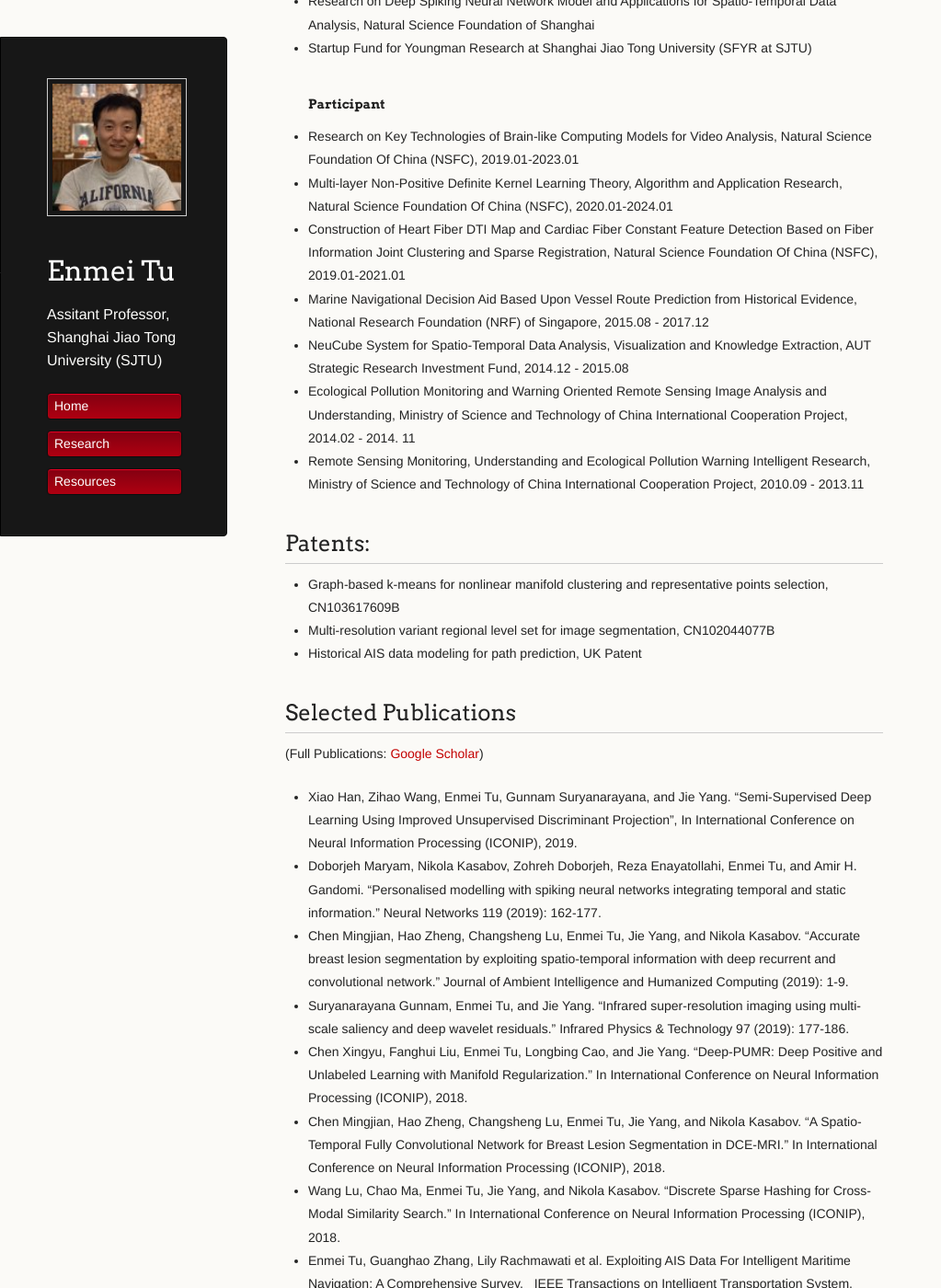
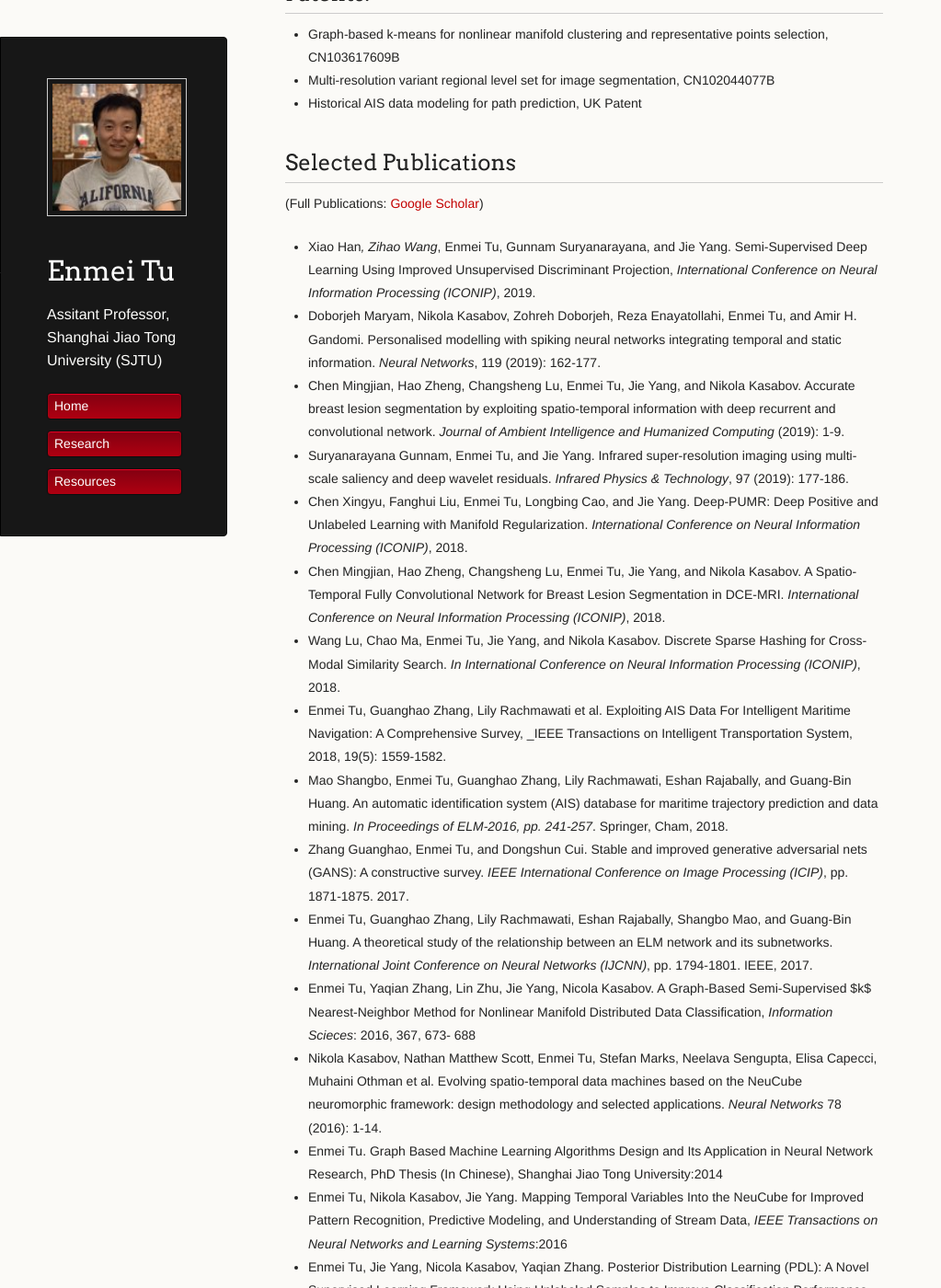
Before and after one commit to hellotem/enmeitu.github.io, a Jekyll site: the page built from research/index.md, in a window 1280 px wide and 1400 px high, scrolled down 1079 px. Shown: the whole window at 92% size, without its empty margins (0-1023 px from the left). Built offline with Jekyll 4.4.1, drawn with Linux system fonts in a browser that asks for light colours; our own code applies the rules of GitHub Pages for plain Markdown files; some of the changed lines change nothing that is shown; some of the changed text lies outside the part shown.

Commit message:
Update index.md

```diff
--- a/research/index.md
+++ b/research/index.md
@@ -1,12 +1,8 @@
 ## Research Interests
 * Semi-Supervised Learning: training classifiers (shallow or deep models) with a small amount of labeled samples.
-<img src="ssl5.png"
-     alt="Markdown Monster icon"
-     style="float: left; margin-right: 10px;" />
+<img src="ssl5.png" alt="Markdown Monster icon" style="float: left; margin-right: 10px;" width="200" />
 * Cognition-Inspired Learning: understanding brain learning mechanism and developing highly effective AI algorithms are a pair of dual problems. We explore the learning rules shared among human brain, deep learning and spiking neural network.
-<img src="BIAI2.jpg"
-     alt="Markdown Monster icon"
-     style="float: left; margin-right: 10px;" />
+<img src="BIAI2.jpg" alt="Markdown Monster icon" style="float: left; margin-right: 10px;" width="200" />
 
 ## Projects & Funds
 #### Principal Investigator
@@ -29,23 +25,23 @@
 
 ## Selected Publications
 (Full Publications: [Google Scholar](https://scholar.google.com.sg/citations?user=TDg-0cQAAAAJ&hl=en))
-* Xiao Han, Zihao Wang, Enmei Tu, Gunnam Suryanarayana, and Jie Yang. "Semi-Supervised Deep Learning Using Improved Unsupervised Discriminant Projection", In International Conference on Neural Information Processing (ICONIP), 2019.
-* Doborjeh Maryam, Nikola Kasabov, Zohreh Doborjeh, Reza Enayatollahi, Enmei Tu, and Amir H. Gandomi. "Personalised modelling with spiking neural networks integrating temporal and static information." Neural Networks 119 (2019): 162-177.
-* Chen Mingjian, Hao Zheng, Changsheng Lu, Enmei Tu, Jie Yang, and Nikola Kasabov. "Accurate breast lesion segmentation by exploiting spatio-temporal information with deep recurrent and convolutional network." Journal of Ambient Intelligence and Humanized Computing (2019): 1-9.
-* Suryanarayana Gunnam, Enmei Tu, and Jie Yang. "Infrared super-resolution imaging using multi-scale saliency and deep wavelet residuals." Infrared Physics & Technology 97 (2019): 177-186.
-* Chen Xingyu, Fanghui Liu, Enmei Tu, Longbing Cao, and Jie Yang. "Deep-PUMR: Deep Positive and Unlabeled Learning with Manifold Regularization." In International Conference on Neural Information Processing (ICONIP), 2018.
-* Chen Mingjian, Hao Zheng, Changsheng Lu, Enmei Tu, Jie Yang, and Nikola Kasabov. "A Spatio-Temporal Fully Convolutional Network for Breast Lesion Segmentation in DCE-MRI." In International Conference on Neural Information Processing (ICONIP), 2018.
-* Wang Lu, Chao Ma, Enmei Tu, Jie Yang, and Nikola Kasabov. "Discrete Sparse Hashing for Cross-Modal Similarity Search." In International Conference on Neural Information Processing (ICONIP), 2018.
+* Xiao Han*, Zihao Wang*, Enmei Tu, Gunnam Suryanarayana, and Jie Yang. Semi-Supervised Deep Learning Using Improved Unsupervised Discriminant Projection, _International Conference on Neural Information Processing (ICONIP)_, 2019.
+* Doborjeh Maryam, Nikola Kasabov, Zohreh Doborjeh, Reza Enayatollahi, Enmei Tu, and Amir H. Gandomi. Personalised modelling with spiking neural networks integrating temporal and static information. _Neural Networks_, 119 (2019): 162-177.
+* Chen Mingjian, Hao Zheng, Changsheng Lu, Enmei Tu, Jie Yang, and Nikola Kasabov. Accurate breast lesion segmentation by exploiting spatio-temporal information with deep recurrent and convolutional network. _Journal of Ambient Intelligence and Humanized Computing_ (2019): 1-9.
+* Suryanarayana Gunnam, Enmei Tu, and Jie Yang. Infrared super-resolution imaging using multi-scale saliency and deep wavelet residuals. _Infrared Physics & Technology_, 97 (2019): 177-186.
+* Chen Xingyu, Fanghui Liu, Enmei Tu, Longbing Cao, and Jie Yang. Deep-PUMR: Deep Positive and Unlabeled Learning with Manifold Regularization. _International Conference on Neural Information Processing (ICONIP)_, 2018.
+* Chen Mingjian, Hao Zheng, Changsheng Lu, Enmei Tu, Jie Yang, and Nikola Kasabov. A Spatio-Temporal Fully Convolutional Network for Breast Lesion Segmentation in DCE-MRI. _International Conference on Neural Information Processing (ICONIP)_, 2018.
+* Wang Lu, Chao Ma, Enmei Tu, Jie Yang, and Nikola Kasabov. Discrete Sparse Hashing for Cross-Modal Similarity Search. _In International Conference on Neural Information Processing (ICONIP)_, 2018.
 * Enmei Tu, Guanghao Zhang, Lily Rachmawati et al. Exploiting AIS Data For Intelligent Maritime Navigation: A Comprehensive Survey, _IEEE Transactions on Intelligent Transportation System, 2018, 19(5): 1559-1582.
-* Mao Shangbo, Enmei Tu, Guanghao Zhang, Lily Rachmawati, Eshan Rajabally, and Guang-Bin Huang. "An automatic identification system (AIS) database for maritime trajectory prediction and data mining." In Proceedings of ELM-2016, pp. 241-257. Springer, Cham, 2018.
-* Zhang Guanghao, Enmei Tu, and Dongshun Cui. "Stable and improved generative adversarial nets (GANS): A constructive survey." In 2017 IEEE International Conference on Image Processing (ICIP), pp. 1871-1875. IEEE, 2017.
-* Enmei Tu, Guanghao Zhang, Lily Rachmawati, Eshan Rajabally, Shangbo Mao, and Guang-Bin Huang. "A theoretical study of the relationship between an ELM network and its subnetworks." In 2017 International Joint Conference on Neural Networks (IJCNN), pp. 1794-1801. IEEE, 2017.
+* Mao Shangbo, Enmei Tu, Guanghao Zhang, Lily Rachmawati, Eshan Rajabally, and Guang-Bin Huang. An automatic identification system (AIS) database for maritime trajectory prediction and data mining. _In Proceedings of ELM-2016, pp. 241-257_. Springer, Cham, 2018.
+* Zhang Guanghao, Enmei Tu, and Dongshun Cui. Stable and improved generative adversarial nets (GANS): A constructive survey.  _IEEE International Conference on Image Processing (ICIP)_, pp. 1871-1875. 2017.
+* Enmei Tu, Guanghao Zhang, Lily Rachmawati, Eshan Rajabally, Shangbo Mao, and Guang-Bin Huang. A theoretical study of the relationship between an ELM network and its subnetworks. _International Joint Conference on Neural Networks (IJCNN)_, pp. 1794-1801. IEEE, 2017.
 * Enmei Tu, Yaqian Zhang, Lin Zhu, Jie Yang, Nicola Kasabov. A Graph-Based Semi-Supervised $k$ Nearest-Neighbor Method for Nonlinear Manifold Distributed Data Classification, _Information Scieces_: 2016, 367, 673- 688
-* Nikola Kasabov, Nathan Matthew Scott, Enmei Tu, Stefan Marks, Neelava Sengupta, Elisa Capecci, Muhaini Othman et al. "Evolving spatio-temporal data machines based on the NeuCube neuromorphic framework: design methodology and selected applications." Neural Networks 78 (2016): 1-14.
+* Nikola Kasabov, Nathan Matthew Scott, Enmei Tu, Stefan Marks, Neelava Sengupta, Elisa Capecci, Muhaini Othman et al. Evolving spatio-temporal data machines based on the NeuCube neuromorphic framework: design methodology and selected applications. _Neural Networks_ 78 (2016): 1-14.
 * Enmei Tu. Graph Based Machine Learning Algorithms Design and Its Application in Neural Network Research, PhD Thesis (In Chinese), Shanghai Jiao Tong University:2014
 * Enmei Tu, Nikola Kasabov, Jie Yang. Mapping Temporal Variables Into the NeuCube for Improved Pattern Recognition, Predictive Modeling, and Understanding of Stream Data, _IEEE Transactions on Neural Networks and  Learning Systems_:2016
 * Enmei Tu, Jie Yang, Nicola Kasabov, Yaqian Zhang. Posterior Distribution Learning (PDL): A Novel Supervised Learning Framework Using Unlabeled Samples to Improve Classification Performance, _Neurocomputing_: 2015, 157, 173--186
 * Enmei Tu, Longbing Cao, Jie Yang, Nicola Kasabov. A novel Graph-based K-means for Nonlinear Manifold Clustering and Representative Selection, _Neurocomputing_: 2014, 143, 109--122
 * Enmei Tu, Jie Yang, Zhenghong Jia, Nicola Kasabov. Posterior Distribution Learning (PDL): A Novel Supervised Learning Framework, _Neural Information Processing_: 2014, 86--94
-* Enmei Tu, Nikola Kasabov, Marini Othman, Yuxiao Li, Susan Worner, Jie Yang, Zhenghong Jia. Neucube (st) for Spatio-Temporal Data Predictive Modelling with a Case Study on Ecological Data,  _2014 International Joint Conference on Neural Networks (IJCNN)_:2014, 638--645
+* Enmei Tu, Nikola Kasabov, Marini Othman, Yuxiao Li, Susan Worner, Jie Yang, Zhenghong Jia. Neucube (st) for Spatio-Temporal Data Predictive Modelling with a Case Study on Ecological Data,  _International Joint Conference on Neural Networks (IJCNN)_:2014, 638--645
 * Enmei Tu, Jie Yang, Jiangxiong Fang, Zhenghong Jia, Nikola Kasabov. An Experimental Comparison of Semi-supervised Learning Algorithms for Multispectral Image Classification, _Photogrammetric Engineering & Remote Sensing_: 2013, 79(4), 347--357
```
